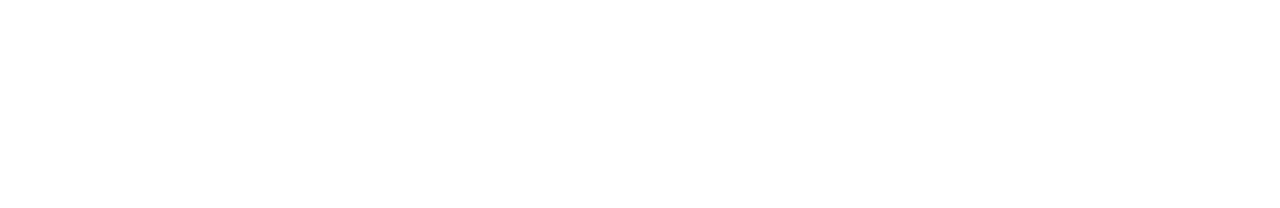
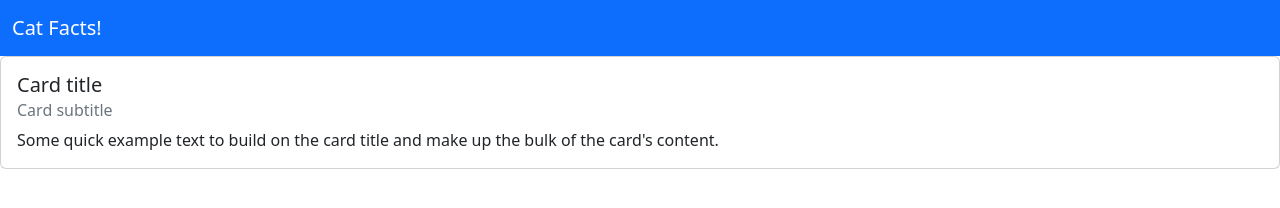
Before and after one commit to johnnymdelgado12/CatsProject, a plain HTML site: page index.html in a window 1280 px wide. Drawn offline with nearby package versions, Linux system fonts and the light colour scheme.

Commit message:
added bootstrap nav bar and card to display facts

```diff
--- a/index.html
+++ b/index.html
@@ -4,9 +4,21 @@
     <meta charset="UTF-8">
     <meta http-equiv="X-UA-Compatible" content="IE=edge">
     <meta name="viewport" content="width=device-width, initial-scale=1.0">
+    <link rel="stylesheet" href="https://cdn.jsdelivr.net/npm/bootstrap@5.2.0-beta1/dist/css/bootstrap.min.css">
     <title>Random Cat Facts!</title>
 </head>
 <body>
-
+    <nav class="navbar navbar-dark bg-primary">
+        <div class="container-fluid navbar-brand">
+            Cat Facts!
+        </div>
+    </nav>
+    <div class="card" style="width: 18rem my-auto; mx-auto ;">
+        <div class="card-body">
+            <h5 class="card-title">Card title</h5>
+            <h6 class="card-subtitle mb-2 text-muted">Card subtitle</h6>
+            <p class="card-text">Some quick example text to build on the card title and make up the bulk of the card's content.</p>
+        </div>
+    </div>
 </body>
 </html>
```
